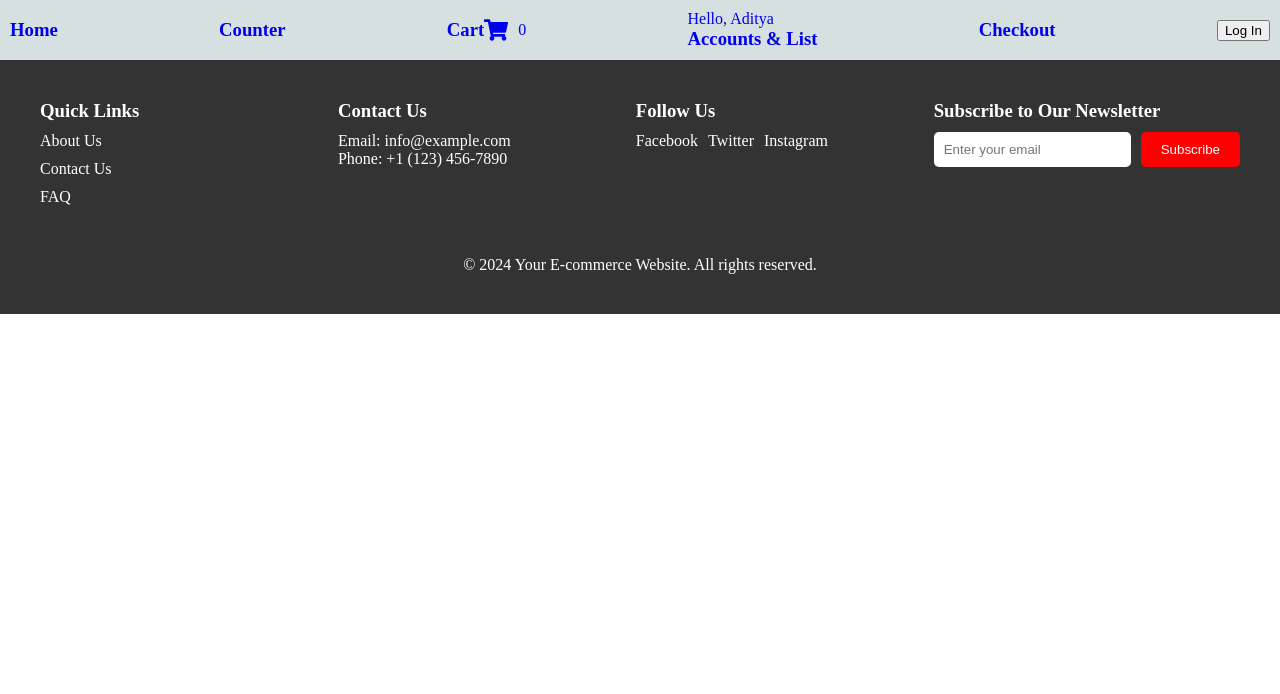
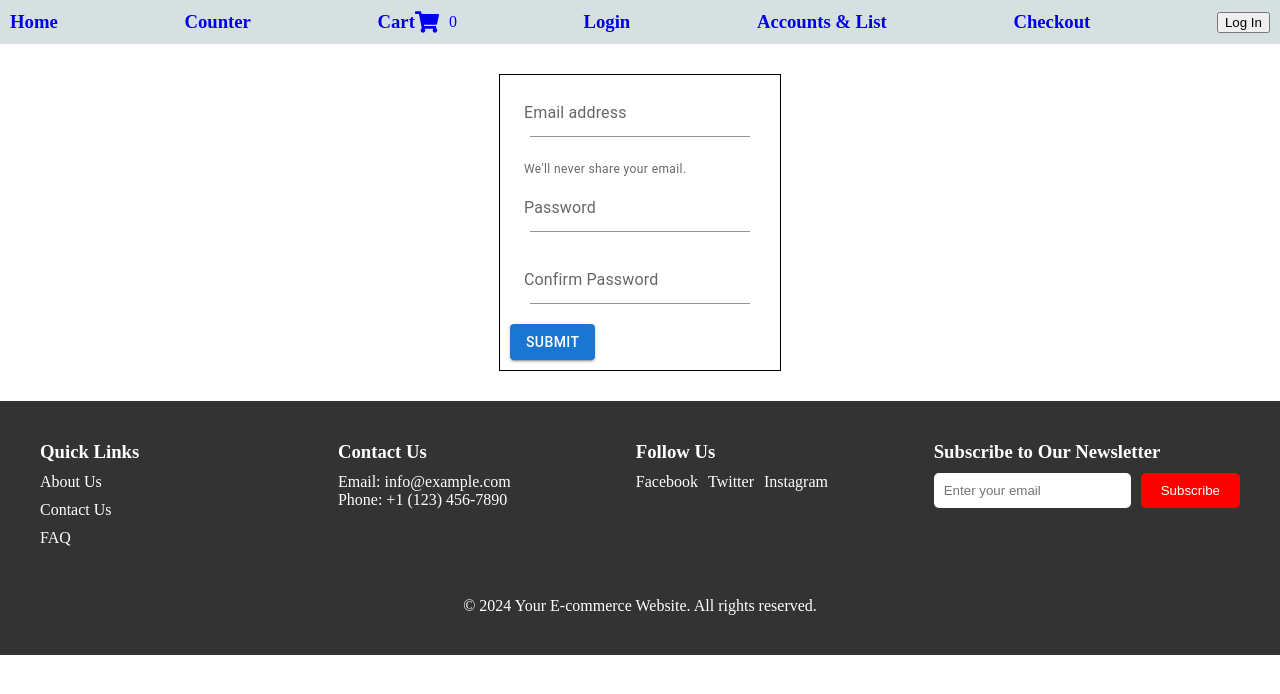
Before and after one commit to adityadond/Redux-Saga, a React (Vite) app: page /login in a window 1280 px wide. Shown: the top 694 px of the page. Built offline with nearby package versions, Linux system fonts and the light colour scheme.

Commit message:
Implemented saga in product details page

```diff
--- a/package.json
+++ b/package.json
@@ -13,10 +13,10 @@
   },
   "dependencies": {
     "@auth0/auth0-react": "^2.2.4",
-    "@emotion/react": "^11.11.3",
+    "@emotion/react": "^11.11.4",
     "@emotion/styled": "^11.11.0",
-    "@mui/icons-material": "^5.15.9",
-    "@mui/material": "^5.15.9",
+    "@mui/icons-material": "^5.15.11",
+    "@mui/material": "^5.15.11",
     "axios": "^1.6.7",
     "firebase": "^10.8.1",
     "formik": "^2.4.5",
--- a/src/App.jsx
+++ b/src/App.jsx
@@ -10,6 +10,7 @@ const SignUpPage = React.lazy(() => import("./SignUp"));
 const Checkout = React.lazy(() => import("./Checkout"));
 const ProductDetails = React.lazy(() => import("./ProductDetails"));
 const AccountList = React.lazy(() => import("./AccountList"));
+const Login = React.lazy(() => import("./Login"));
 
 function App() {
   return (
@@ -25,6 +26,7 @@ function App() {
             <Route exact path="/checkout" element={<Checkout />} />
             <Route exact path="/product/:id" element={<ProductDetails />} />
             <Route exact path="/accountList" element={<AccountList />} />
+            <Route exact path="/login" element={<Login />} />
           </Routes>
         </Suspense>
         <Footer />
--- a/src/Header.jsx
+++ b/src/Header.jsx
@@ -9,7 +9,7 @@ function Header() {
   const cartItemsCount = useSelector(
     (state) => state.cartReducer.cartItems.length
   );
-  const { loginWithRedirect, logout, isAuthenticated } = useAuth0();
+  const { loginWithRedirect, logout, isAuthenticated, user } = useAuth0();
   console.log(isAuthenticated);
 
   return (
@@ -31,10 +31,14 @@ function Header() {
           <span className="cart-count">{cartItemsCount}</span>
         </Link>
       </div>
-
+      <div>
+        <Link to="/login">
+          <h3>Login</h3>
+        </Link>
+      </div>
       <div className="accountList">
         <Link to="/accountList">
-          <span>Hello, Aditya</span>
+          {isAuthenticated ? <span>Hi {user.name}</span> : ""}
           <h3>Accounts & List</h3>
         </Link>
       </div>
@@ -43,7 +47,6 @@ function Header() {
           <h3>Checkout</h3>
         </Link>
       </div>
-
       {isAuthenticated ? (
         <button onClick={() => logout({ returnTo: window.location.origin })}>
           Log Out
--- /dev/null
+++ b/src/Login.jsx
@@ -0,0 +1,104 @@
+import React, { useState } from "react";
+import {
+  FormControl,
+  InputLabel,
+  Input,
+  FormHelperText,
+  Button,
+  Box,
+} from "@mui/material";
+import { useDispatch, useSelector } from "react-redux";
+import { formData } from "./action"; // Assuming formData is defined correctly
+
+function Login() {
+  const [form, setFormData] = useState({
+    email: "",
+    password: "",
+    confirmPassword: "",
+  });
+  const dispatch = useDispatch();
+  const formDataState = useSelector((state) => state.formData); // Adjust the state selector as per your Redux store structure
+
+  const changeHandler = (e) => {
+    const { name, value } = e.target;
+    setFormData((prevFormData) => ({
+      ...prevFormData,
+      [name]: value,
+    }));
+  };
+
+  const submitHandler = (e) => {
+    e.preventDefault();
+    console.log(form);
+    // Dispatch the form data action here
+    dispatch(formData(form));
+  };
+
+  return (
+    <div
+      style={{
+        display: "flex",
+        margin: "20px",
+        alignItems: "center",
+        justifyContent: "center",
+      }}
+    >
+      <form
+        onSubmit={submitHandler}
+        style={{ border: "1px solid black", margin: "10px", padding: "10px" }}
+      >
+        <Box>
+          <FormControl>
+            <InputLabel htmlFor="email">Email address</InputLabel>
+            <Input
+              id="email"
+              name="email"
+              type="email"
+              onChange={changeHandler}
+              value={form.email}
+              required
+              style={{ margin: "20px" }}
+            />
+            <FormHelperText>We'll never share your email.</FormHelperText>
+          </FormControl>
+        </Box>
+
+        <Box>
+          <FormControl>
+            <InputLabel htmlFor="password">Password</InputLabel>
+            <Input
+              id="password"
+              name="password"
+              type="password"
+              onChange={changeHandler}
+              value={form.password}
+              required
+              style={{ margin: "20px" }}
+            />
+          </FormControl>
+        </Box>
+
+        <Box>
+          <FormControl>
+            <InputLabel htmlFor="confirmPassword">Confirm Password</InputLabel>
+            <Input
+              id="confirmPassword"
+              name="confirmPassword"
+              type="password"
+              onChange={changeHandler}
+              value={form.confirmPassword}
+              required
+              style={{ margin: "20px" }}
+            />
+          </FormControl>
+        </Box>
+
+        <Button type="submit" variant="contained">
+          Submit
+        </Button>
+      </form>
+    </div>
+  );
+}
+
+export default Login;
--- a/src/action.js
+++ b/src/action.js
@@ -4,6 +4,7 @@ import {
   REMOVE_CART,
   CLEAR_CART,
   CHANGE_QTY,
+  FETCH_PRODUCT_DETAILS,
 } from "./constants";
 import { SET_SELECTED_ITEM, CLEAR_SELECTED_ITEM } from "./constants";
 
@@ -21,6 +22,12 @@ export const decrement = () => ({
 export const fetchData = (params) => ({
   type: FETCH_DATA,
   payload: params,
+});
+
+//product details
+export const fetchProductDetails = (id) => ({
+  type: FETCH_PRODUCT_DETAILS,
+  payload: id,
 });
 
 export const addToCart = (item) => ({
@@ -60,3 +67,8 @@ export const changeQty = (id, qty) => ({
   id: id,
   qty: qty,
 });
+
+export const formData = (info) => ({
+  type: "FORM_DATA",
+  payload: info,
+});
--- a/src/constants.js
+++ b/src/constants.js
@@ -7,3 +7,6 @@ export const SET_SELECTED_ITEM = "SET_SELECTED_ITEM";
 export const CLEAR_SELECTED_ITEM = "CLEAR_SELECTED_ITEM";
 export const CLEAR_CART = "CLEAR_CART";
 export const CHANGE_QTY = "CHANGE_QTY";
+export const FETCH_PRODUCT_DETAILS = "FETCH_PRODUCT_DETAILS";
+export const FETCH_PRODUCT_DETAILS_SUCCESS = "FETCH_PRODUCT_DETAILS_SUCCESS";
+export const FETCH_PRODUCT_DETAILS_ERROR = "FETCH_PRODUCT_DETAILS_ERROR";
--- a/src/helloSagas.js
+++ b/src/helloSagas.js
@@ -1,8 +1,16 @@
 import { call, put, takeLatest } from "redux-saga/effects";
 import axios from "axios";
-import { FETCH_DATA, FETCH_DATA_ERROR, FETCH_DATA_SUCCESS } from "./constants";
+import {
+  FETCH_DATA,
+  FETCH_DATA_ERROR,
+  FETCH_DATA_SUCCESS,
+  FETCH_PRODUCT_DETAILS,
+  FETCH_PRODUCT_DETAILS_SUCCESS,
+  FETCH_PRODUCT_DETAILS_ERROR,
+} from "./constants";
 
 function* fetchDataSaga() {
+  console.log("kanabava");
   try {
     const response = yield call(axios.get, "https://fakestoreapi.com/products");
     yield put({ type: FETCH_DATA_SUCCESS, payload: response.data });
@@ -11,6 +19,28 @@ function* fetchDataSaga() {
   }
 }
 
+function* fetchProductDetailsSaga(action) {
+  try {
+    const response = yield call(
+      axios.get,
+      `https://fakestoreapi.com/products/${action.payload}`
+    );
+    yield put({
+      type: FETCH_PRODUCT_DETAILS_SUCCESS,
+      payload: response.data,
+    });
+  } catch (error) {
+    yield put({
+      type: FETCH_PRODUCT_DETAILS_ERROR,
+      payload: error.message,
+    });
+  }
+}
+
 export function* watchFetchData() {
   yield takeLatest(FETCH_DATA, fetchDataSaga);
 }
+
+export function* watchFetchProductDetails() {
+  yield takeLatest(FETCH_PRODUCT_DETAILS, fetchProductDetailsSaga);
+}
--- a/src/reducer.js
+++ b/src/reducer.js
@@ -4,6 +4,7 @@ import {
   REMOVE_CART,
   CLEAR_CART,
   CHANGE_QTY,
+  FETCH_PRODUCT_DETAILS_SUCCESS,
 } from "./constants";
 
 import { combineReducers } from "redux";
@@ -17,7 +18,12 @@ const initialState = {
   num: 0,
   data: [],
   loading: false,
-
+  formdata: [],
+  error: null,
+};
+const productdetailsState = {
+  productdetails: [],
+  loading: false,
   error: null,
 };
 
@@ -52,6 +58,28 @@ export const reducer = (state = initialState, action) => {
         data: action.payload, // Assuming action.payload is an array of todos
         loading: false,
         error: null,
+      };
+    case "FORM_DATA": {
+      console.log("Form data", action.payload);
+      return {
+        ...state,
+        formdata: action.payload,
+      };
+    }
+
+    default:
+      return state;
+  }
+};
+
+export const productDetailsReducer = (state = productdetailsState, action) => {
+  switch (action.type) {
+    case FETCH_PRODUCT_DETAILS_SUCCESS:
+      return {
+        ...state,
+        loading: false,
+        error: null,
+        productdetails: action.payload,
       };
 
     default:
@@ -199,4 +227,5 @@ export const rootreducer = combineReducers({
   cartReducer,
   clickReducer,
   selectionReducer,
+  productDetailsReducer,
 });
--- a/src/store.js
+++ b/src/store.js
@@ -1,11 +1,11 @@
 import { createStore, applyMiddleware } from "redux";
 import createSagaMiddleware from "redux-saga";
-import { watchFetchData } from "./helloSagas";
+import { watchFetchData, watchFetchProductDetails } from "./helloSagas";
 import { rootreducer } from "./reducer";
 
 const sagaMiddleware = createSagaMiddleware();
 
 const store = createStore(rootreducer, applyMiddleware(sagaMiddleware));
 sagaMiddleware.run(watchFetchData);
-
+sagaMiddleware.run(watchFetchProductDetails);
 export default store;
```
Also changed, not shown: src/ProductDetails.jsx (+26 -53 lines), src/SignOutButton.jsx (added, +8 -0 lines), 1 other file (tests, documents, lock files or other folders).
